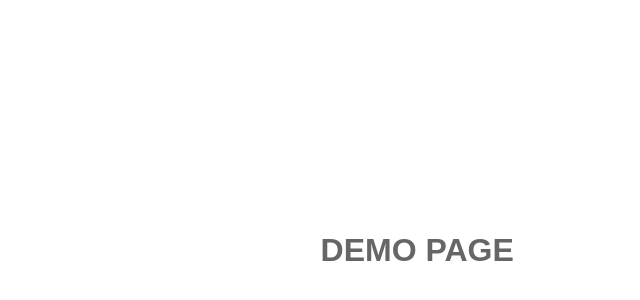
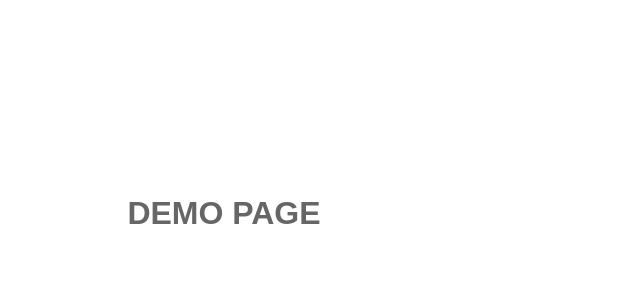
Before and after one commit to ExtranomicalBot/chatdemo, a plain HTML site: page index.html in a window 1280 px wide. Shown: the part 128-428 px from the top of the page, without its empty margins (416-1056 px from the left). Drawn offline with Linux system fonts and the light colour scheme.

Commit message:
update style

```diff
--- a/index.html
+++ b/index.html
@@ -5,7 +5,7 @@
  h1{
     position: absolute;
     display: block;
-    transform: translate(50%, 50%);
+    transform: translate(-50%, -50%);
     left: 50%;
     top: 40%;
     text-transform: uppercase;
```
